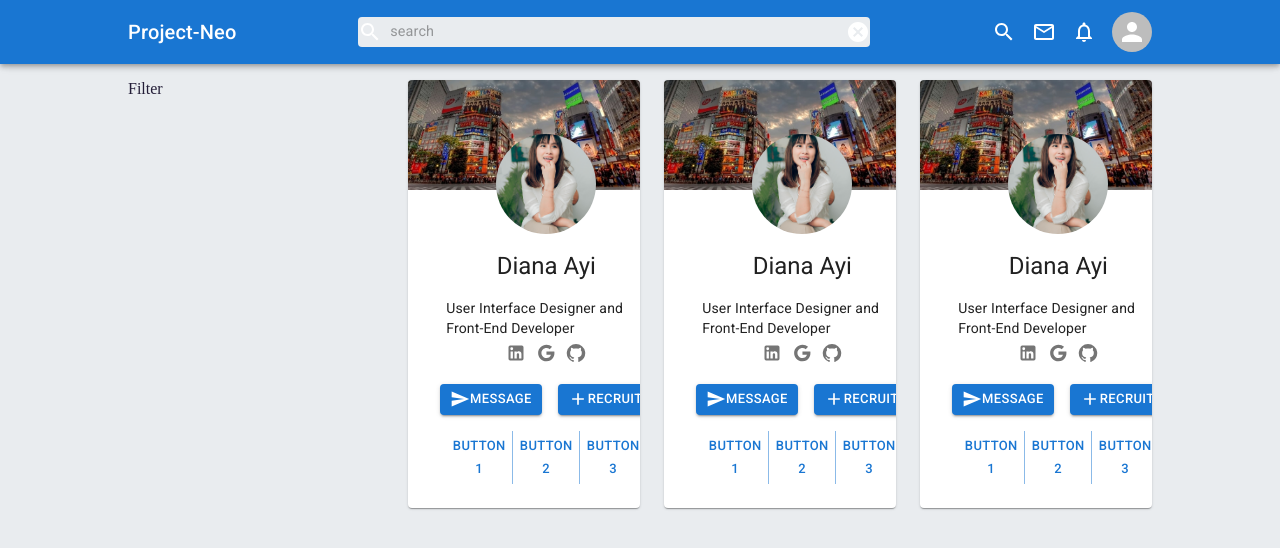
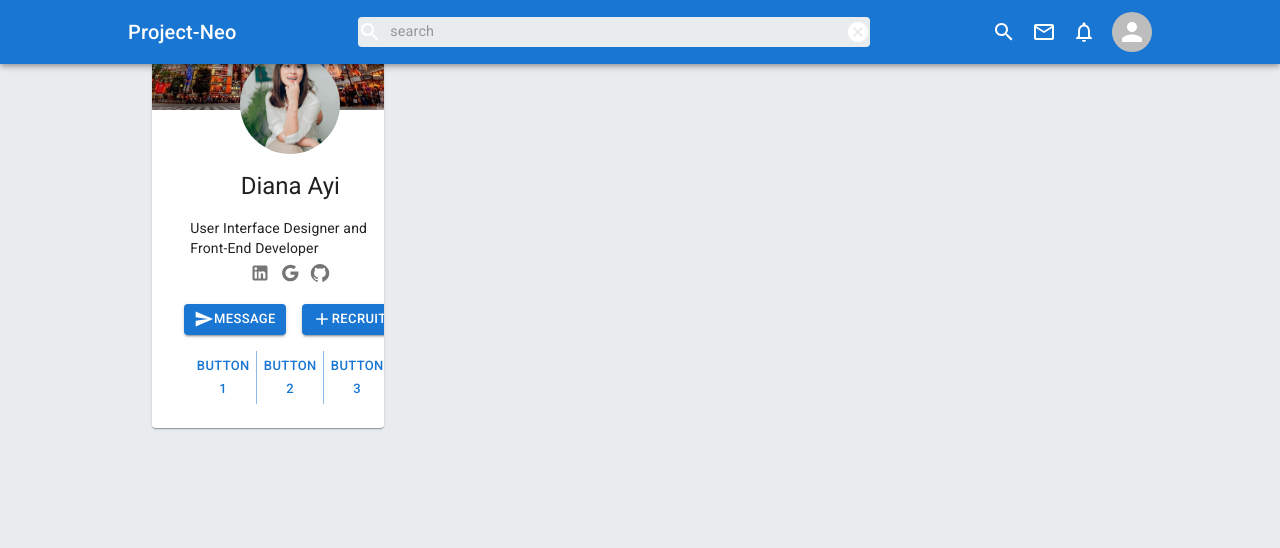
Before and after one commit to jpzambranoleon/project-neo-front-end, a React (Create React App) app: page /users in a window 1280 px wide. Shown: the top 548 px of the page. Built offline with nearby package versions, Linux system fonts and the light colour scheme.

Commit message:
updated files

```diff
--- a/src/pages/Users/Users.jsx
+++ b/src/pages/Users/Users.jsx
@@ -1,8 +1,6 @@
 import { Box, Grid } from "@mui/material";
 import Navbar from "../../components/Navbar";
 import ProfileCard from "../homePage/components/ProfileCard";
-import DisplayUsers from "./components/DisplayUsers";
-import FilterBox from "./components/FilterBox";
 import { makeStyles } from "@mui/styles";
 
 const useStyles = makeStyles((theme) => ({
@@ -21,19 +19,10 @@ export default function Users() {
     return (
         <div>
             <Navbar />
-            <Box className={classes.boxContainer}>
+                <Box className={classes.boxContainer}>
                 <Grid container>
                     <Grid item sm={3}>
-                        <FilterBox />
-                    </Grid>
-                    <Grid item sm={3}>
-                        <DisplayUsers />
-                    </Grid>
-                    <Grid item sm={3}>
-                        <DisplayUsers />
-                    </Grid>
-                    <Grid item sm={3}>
-                        <DisplayUsers />
+                        <ProfileCard />
                     </Grid>
                 </Grid>
             </Box>
--- a/src/pages/Users/components/DisplayUsers.jsx
+++ b/src/pages/Users/components/DisplayUsers.jsx
@@ -3,9 +3,11 @@ import ProfileCard from "../../homePage/components/ProfileCard";
 
 const DisplayUsers = () => {
     return (
-        <Box sx={{ display: "flex", paddingTop: 10 }}>
-            <ProfileCard />
-        </Box>
+        <Grid container>
+            <Grid item sm={3}>
+                <ProfileCard />
+            </Grid>
+        </Grid>
     );
 };
 
--- a/src/pages/homePage/components/ProfileCard.jsx
+++ b/src/pages/homePage/components/ProfileCard.jsx
@@ -4,7 +4,7 @@ import { Avatar, Box, Button, ButtonGroup, Card, CardActions, CardContent, CardM
 
 const ProfileCard = () => {
     return (
-        <Card sx={{ ml: 3 }}>
+        <Card sx={{ ml: 3, maxWidth: 300 }}>
             <CardMedia
                 component="img"
                 height="110"
```
